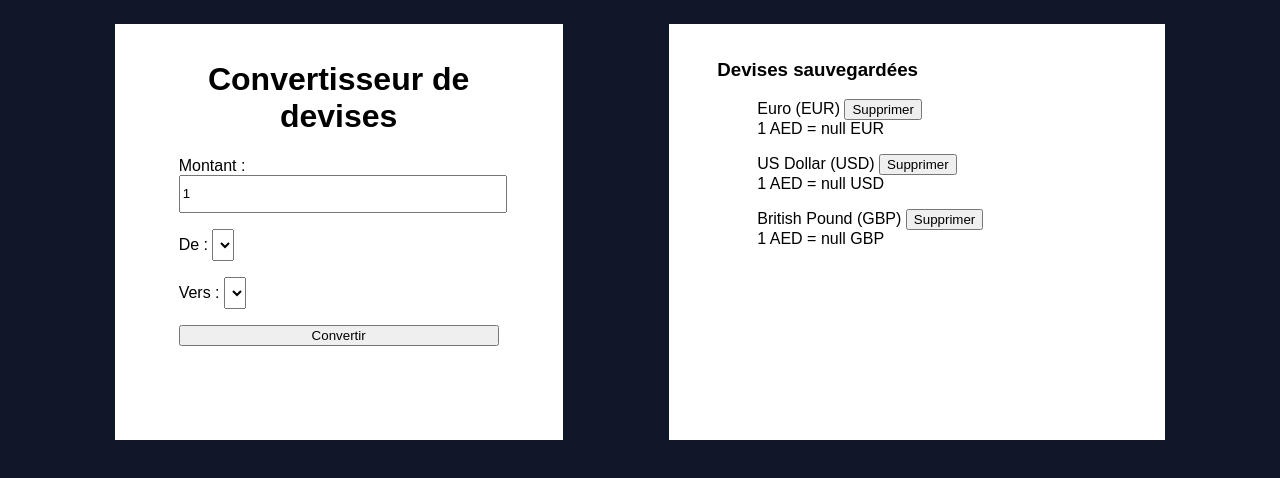
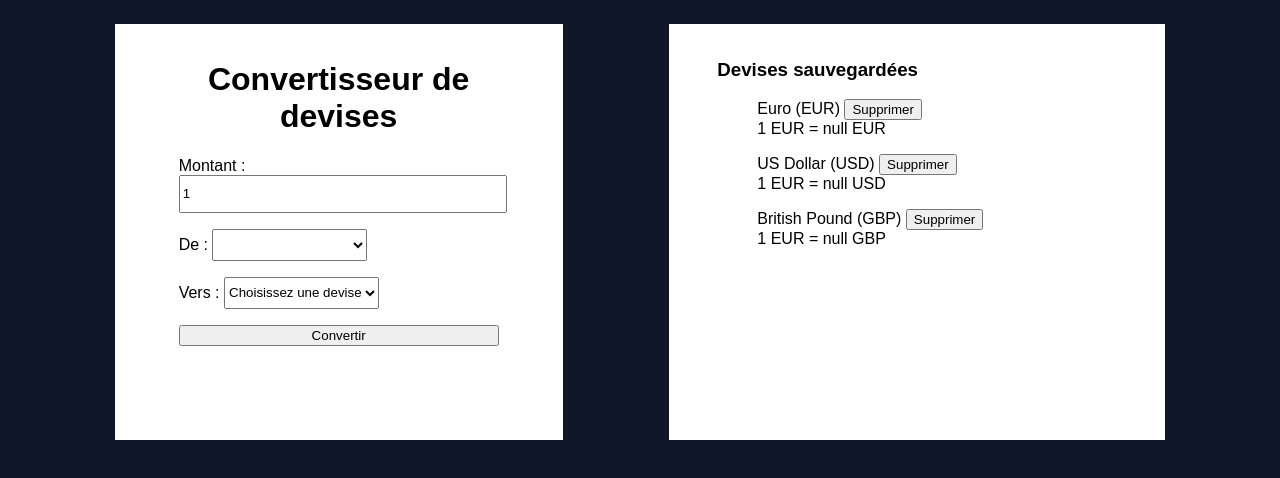
Before and after one commit to RubnK/AlpineJS-Currency-Converter, a plain HTML site: page index.html in a window 1280 px wide. Drawn offline with nearby package versions, Linux system fonts and the light colour scheme; no server answers.

Commit message:
Adding a default option

```diff
--- a/index.html
+++ b/index.html
@@ -22,6 +22,7 @@
             <div>
                 <label for="fromCurrency">De :</label>
                 <select id="fromCurrency" x-model="fromCurrency" @change="updateSavedCurrencies">
+                    <option value disabled default>Choisissez une devise</option>
                     <template x-for="currency in currencies">
                         <option :value="currency.code" x-text="currency.name"></option>
                     </template>
@@ -32,6 +33,7 @@
             <div>
                 <label for="toCurrency">Vers :</label>
                 <select id="toCurrency" x-model="toCurrency">
+                    <option value disabled default>Choisissez une devise</option>
                     <template x-for="currency in currencies">
                         <option :value="currency.code" x-text="currency.name"></option>
                     </template>
@@ -72,8 +74,8 @@
                 ],
                 convertedAmount: null,
                 apiKey: 'YOUR_API_KEY', // Remplacez par votre clé API
-                fromCurrency: 'AED',
-                toCurrency: 'AED',
+                fromCurrency: 'EUR',
+                toCurrency: '',
 
                 async init() {
                     await this.getCurrencies();
```
